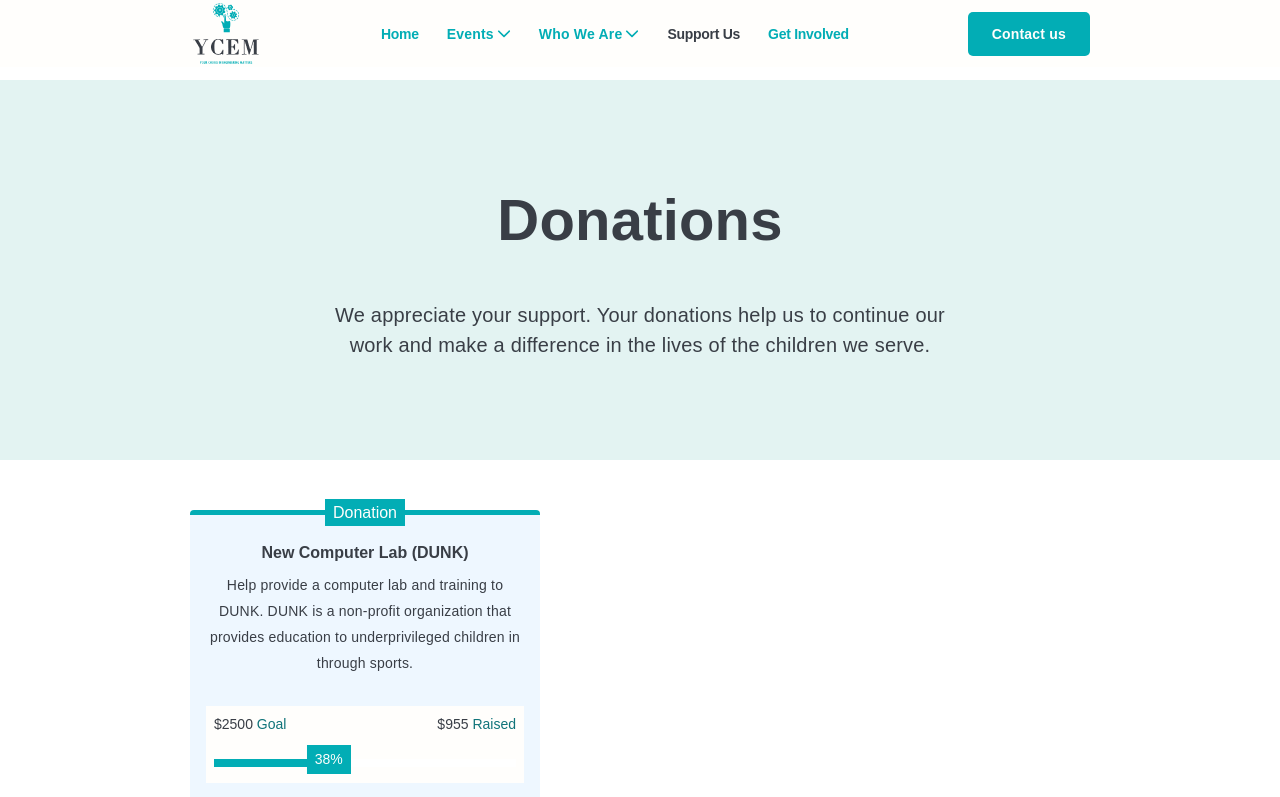
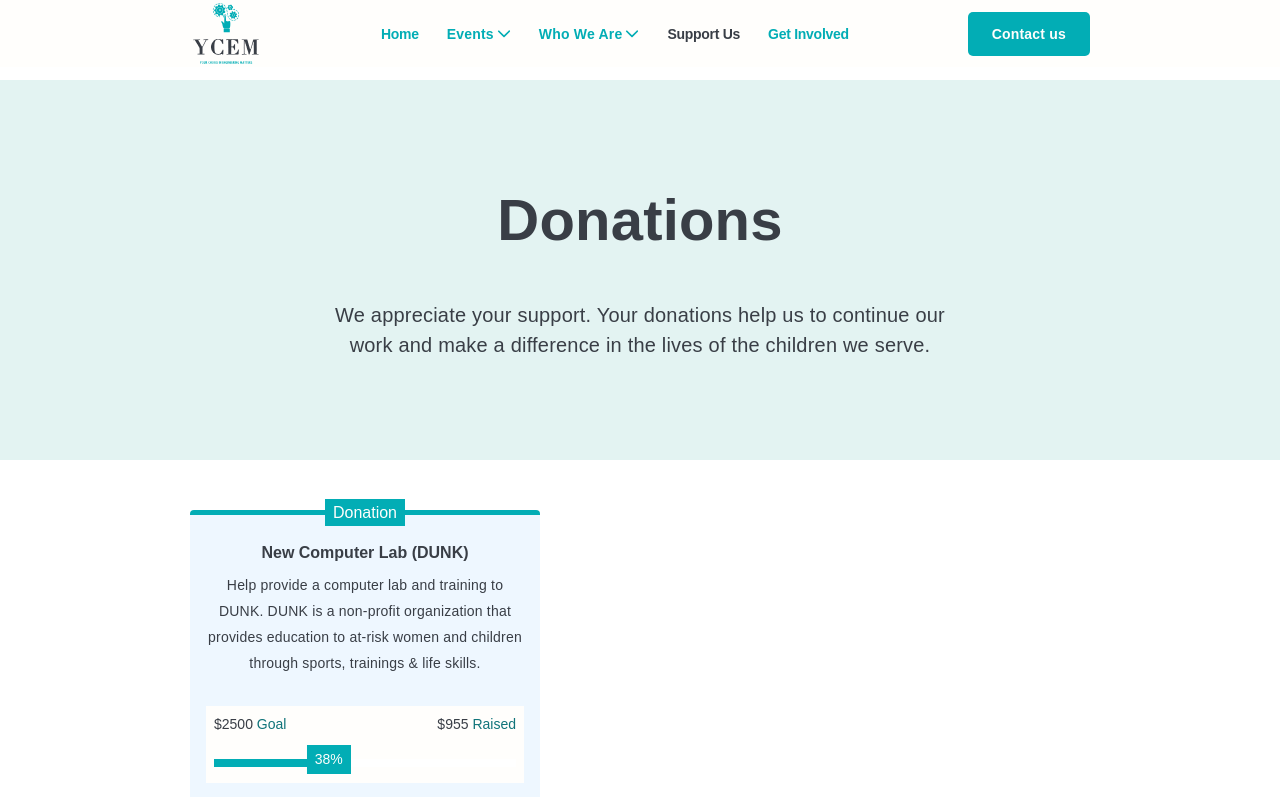
Before and after one commit to Josephine19001/ycem, a Next.js app: page /support-us in a window 1280 px wide. Shown: the top 797 px of the page. Built offline with nearby package versions, Linux system fonts and the light colour scheme.

Commit message:
Improve content

```diff
--- a/src/components/donations/fundraiser/index.tsx
+++ b/src/components/donations/fundraiser/index.tsx
@@ -28,7 +28,7 @@ const fundRaiserContent = [
     title: 'Donation',
     subtitle: 'New Computer Lab (DUNK)',
     description:
-      'Help provide a computer lab and training to DUNK. DUNK is a non-profit organization that provides education to underprivileged children in through sports.',
+      'Help provide a computer lab and training to DUNK. DUNK is a non-profit organization that provides education to at-risk women and children through sports, trainings & life skills.',
     goal: 2500,
     raised: 955,
     image: dunkImage1,
```
